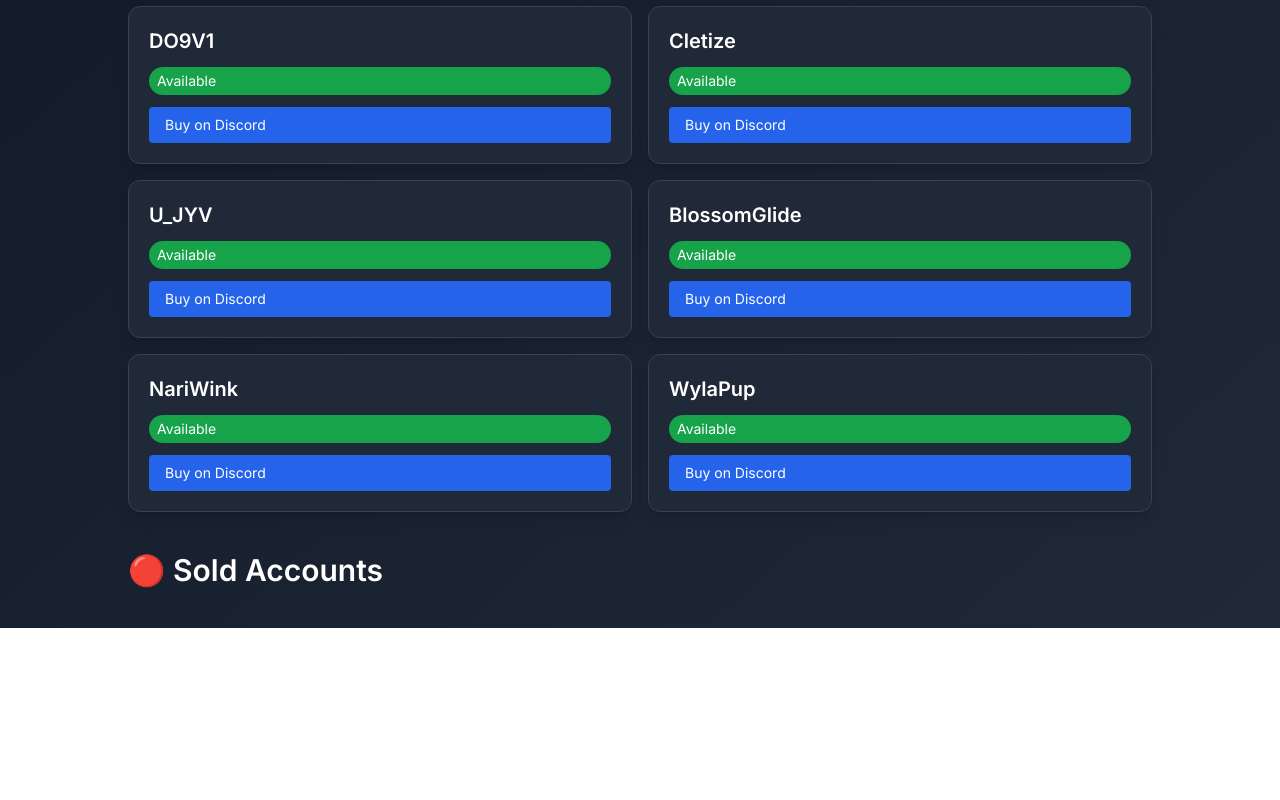
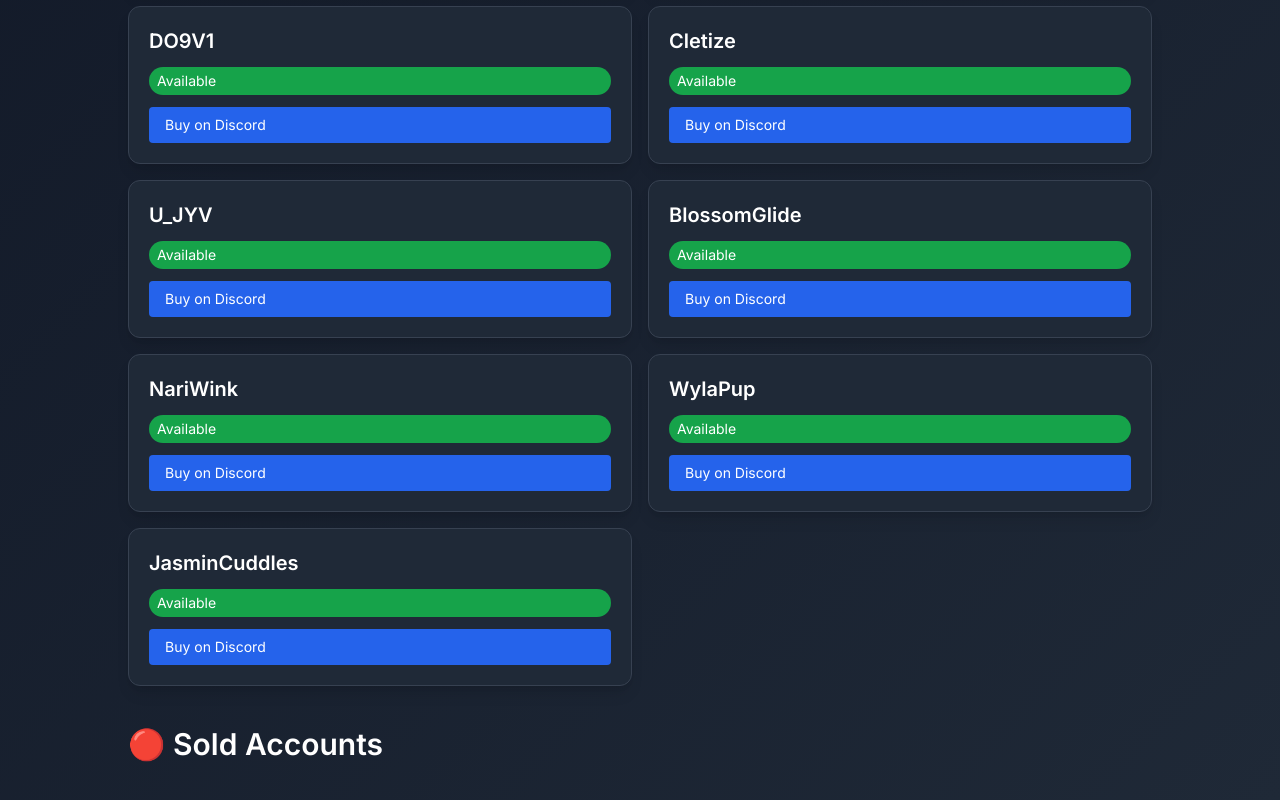
Before and after one commit to n0b0dy-arch-btw/rblx-shop, a plain HTML site: page index.html in a window 1280 px wide. Shown: the part 502-1302 px from the top of the page. Before the commit the page ends 1130 px from the top, so only its background shows below. Drawn offline with nearby package versions, Linux system fonts and the light colour scheme.

Commit message:
Update index.html

```diff
--- a/index.html
+++ b/index.html
@@ -58,7 +58,8 @@
       { username: "U_JYV", sold: false },
       { username: "BlossomGlide", sold: false },
       { username: "NariWink", sold: false },
-      { username: "WylaPup", sold: false }
+      { username: "WylaPup", sold: false },
+      { username: "JasminCuddles", sold: false }
     ];
 
     const discordURL = "https://discord.gg/8M9Ebs9jpY"; // replace with your link
```
